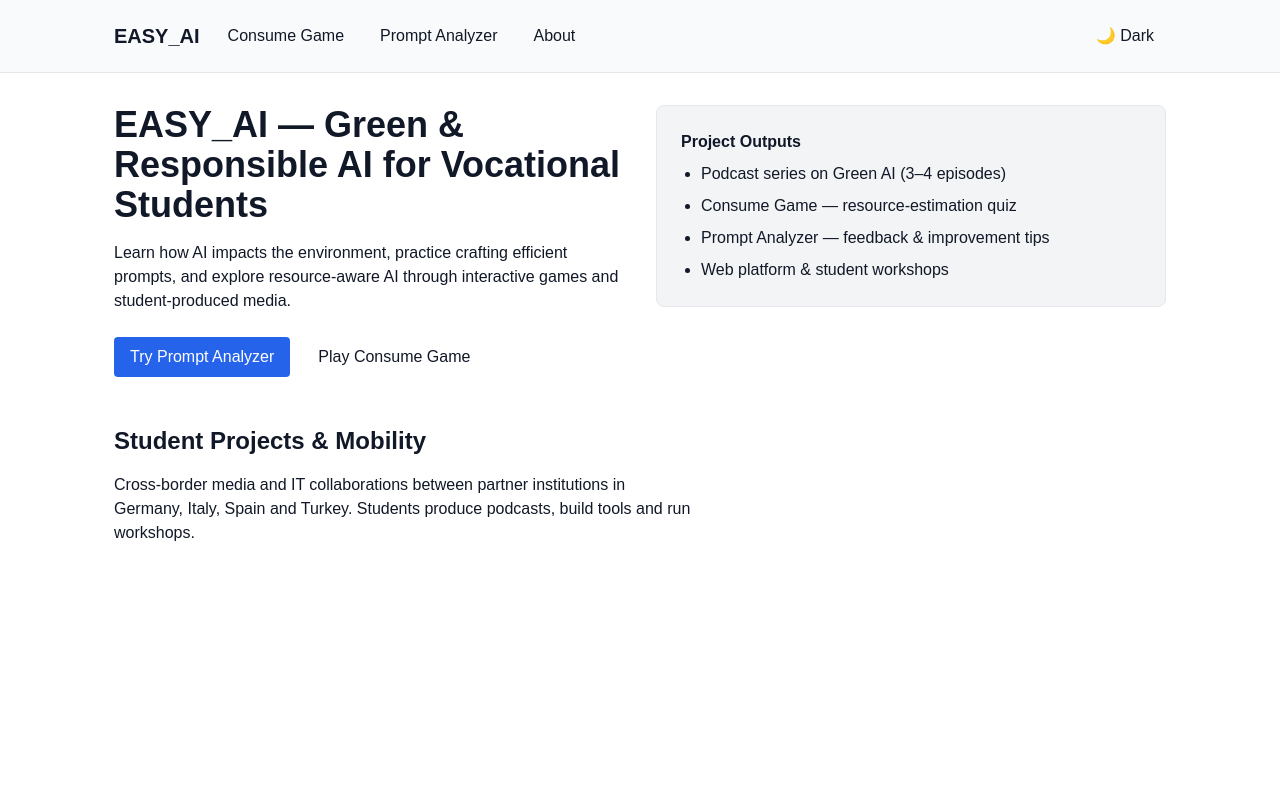
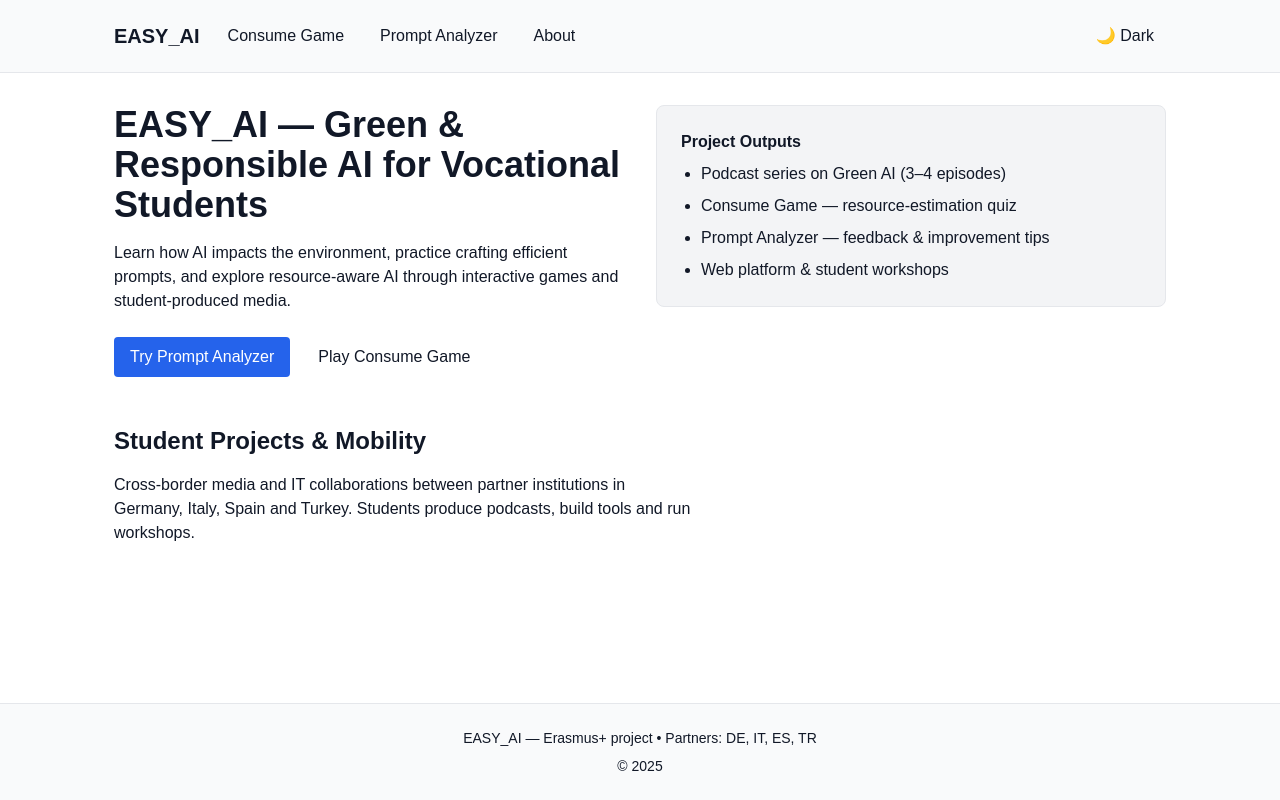
Before and after one commit to baha120/green-ai-prototype, a Next.js app: page / in a window 1280 px wide. Shown: the top 800 px of the page. Built offline with nearby package versions, Linux system fonts and the light colour scheme.

Commit message:
#17(footer)
Footer Schriften überlappen, wenn man den Screen enger zieht. Gefixt

```diff
--- a/src/app/layout.tsx
+++ b/src/app/layout.tsx
@@ -31,9 +31,14 @@ export default function RootLayout({
         className={`${geistSans.variable} ${geistMono.variable} antialiased`}
       >
         <ThemeProvider>
-          <div className="min-h-screen bg-white dark:bg-gray-900 text-gray-900 dark:text-gray-100 transition-colors">
+          <div className="min-h-screen flex flex-col bg-white dark:bg-gray-900 text-gray-900 dark:text-gray-100 transition-colors">
             <Navbar />
-            <main className="container-max py-8 h-screen">{children}</main>
+
+            {/* Hauptbereich füllt den verfügbaren Platz und wächst bei Bedarf */}
+            <main className="container-max flex-1 py-8">
+              {children}
+            </main>
+
             <Footer />
           </div>
         </ThemeProvider>
```
